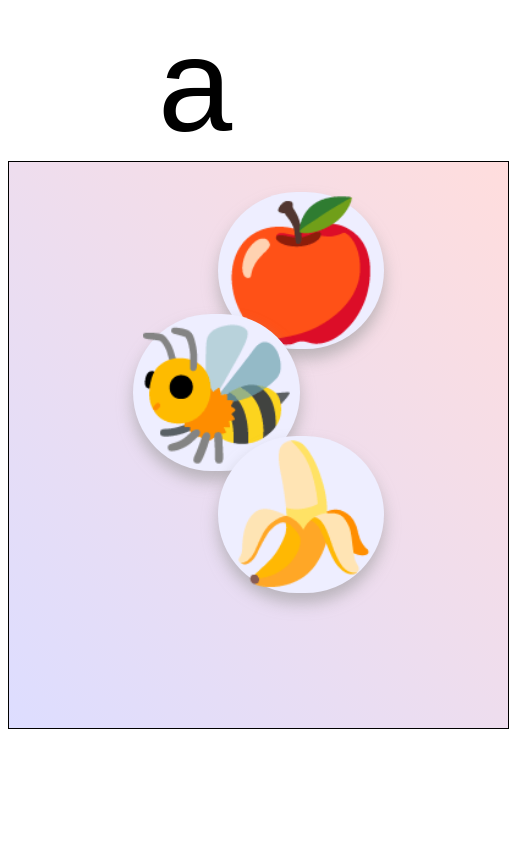
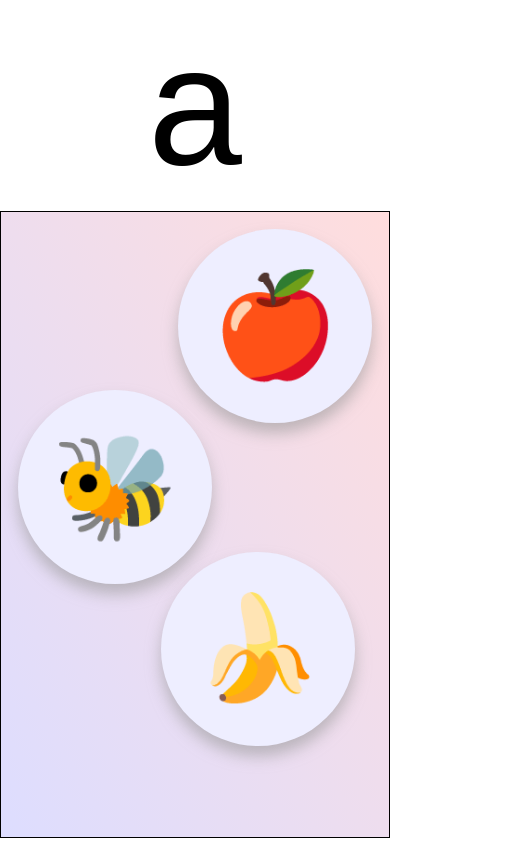
Before and after one commit to tristancurry/wordCards, a plain HTML site: page index.html in a window 390 px wide. Shown: the whole page, 509 px wide, since content can reach past the window. Drawn offline with Linux system fonts and the light colour scheme.

Commit message:
Update styles.css
Trying to make design moar responsive!

```diff
--- a/css/styles.css
+++ b/css/styles.css
@@ -10,7 +10,13 @@ div {
 	user-select: none;
 }
 
-.viewport {
+
+
+#viewport {
+	position: fixed;
+	left: 0;
+	top: 0;
+	width: 100%;
 	height: 100%;
 	overflow: hidden;
 }
@@ -33,53 +39,47 @@ div {
 	align-items: center;
 	justify-content: center;
 	text-align: center;
-	font-size: 100pt;
-	height: 20%;
+	font-size: 20vh;
+	height: 25vh;
 }
 
 .solutions {
-	padding: 100px;
 	display: flex;
 	flex-direction: column;
 	align-items: center;
-	width: 80%;
-	height: auto;
-	margin: auto;
+	height: 70vh;
+	padding: 2vh;
+	margin:auto;
 	border: 1px solid black;
 	background-image: linear-gradient(to bottom left, #ffdddd, #ddddff);
 }
 
 .solution {
 	display:flex;
-	flex-basis: content;
+	/* flex-basis: content; */
 	flex-direction: column;
 	align-items: center;
 	align-self: flex-end;
-	width: 25%;
+	width: auto;
 	/* border: 1px solid white; */
-	border-radius: 20px;
-	margin: 70px;
-	margin-top: -70px;
-	margin-bottom: -70px;
 	user-select: none;
+	margin-bottom: -13vh;
 }
 
 .solution-image {
-	height: 33%;
-	width: height;
+	height: 23vh;
+	width: 23vh;
 	display:flex;
-	flex-grow: 0;
 	align-items: center;
 	justify-content: center;
 	background-color: var(--colour-solution-image);
-	border-radius: 150px;
+	border-radius: 50%;
 	box-shadow: 0px 10px 15px #99999999;
-	font-size: 100pt;
+	font-size: 12vh;
 }
 
 .solution-text {
-	padding: 20px;
-	font-size: 42pt;
+	font-size: 8vh;
 	color: black;
 }
 
```
